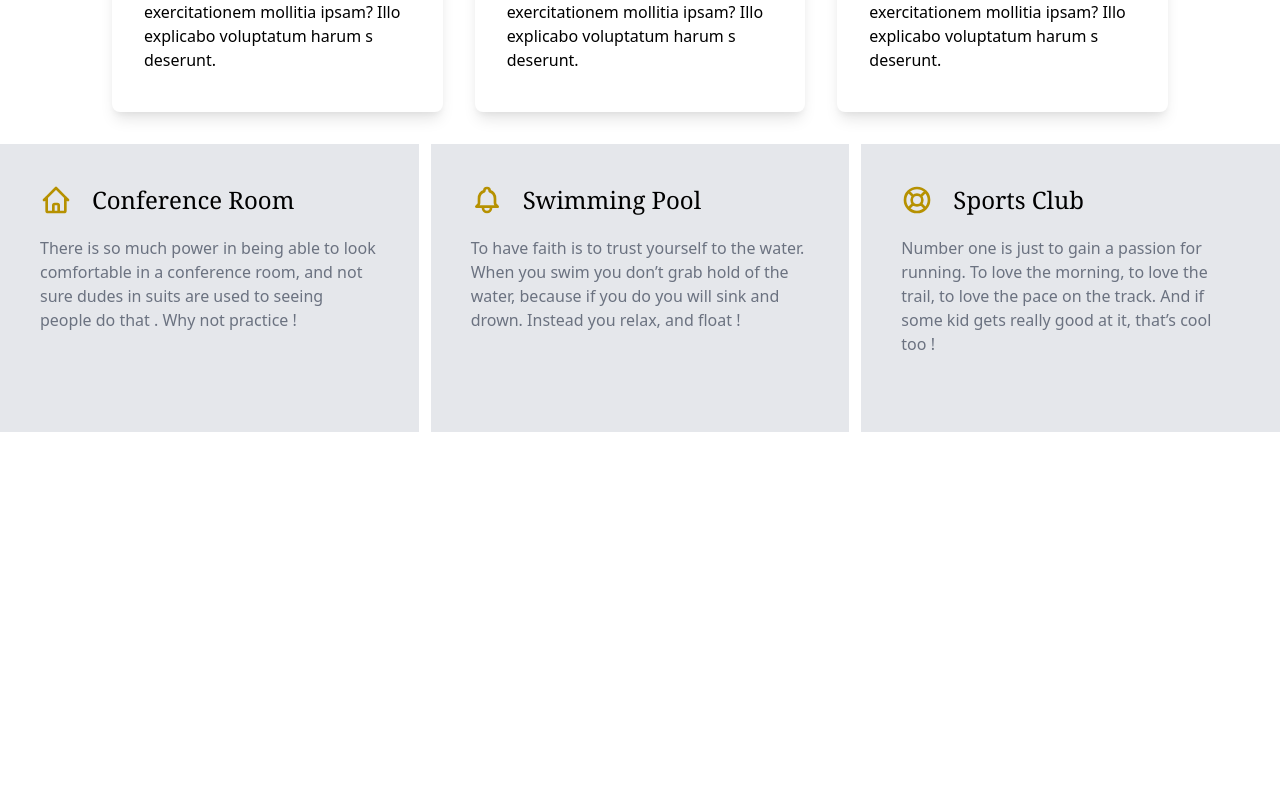
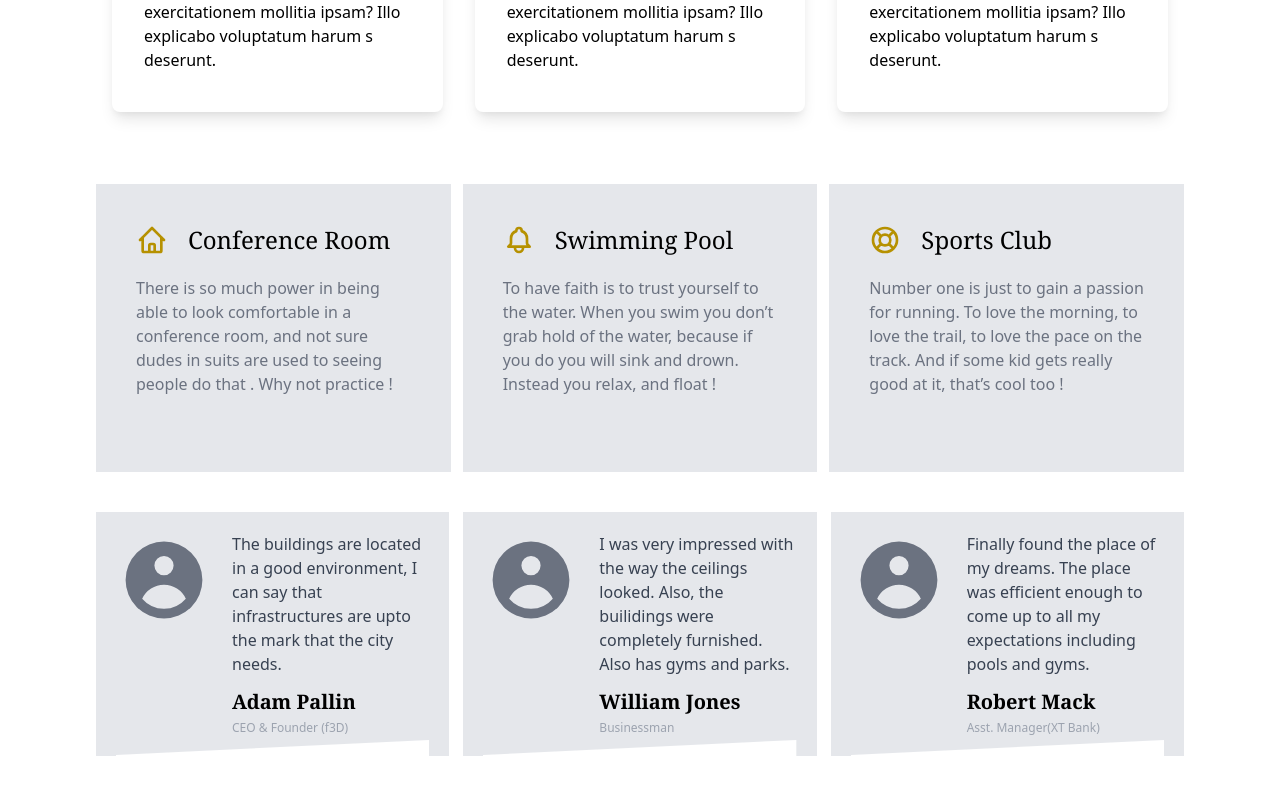
Before and after one commit to mitali453/Flat-Booking-Platfrom, a React (Create React App) app: page /searchResult in a window 1280 px wide. Shown: the part 1170-1964 px from the top of the page. Before the commit the page ends 1602 px from the top, so only its background shows below. Built offline with nearby package versions, Linux system fonts and the light colour scheme.

Commit message:
card used

```diff
--- a/src/Pages/SearchResultPage.tsx
+++ b/src/Pages/SearchResultPage.tsx
@@ -1,7 +1,8 @@
 import { FC, memo } from "react";
-import Card from "../Components/SeaPalaceComponents/SpecialFaciCard";
+import SpecialFaciCard from "../Components/SeaPalaceComponents/SpecialFaciCard";
 import ExRoomCard from "../Components/SeaPalaceComponents/ExRoomCard";
 import SeaPalaceHeader from "../Components/SeaPalaceComponents/SeaPalaceHeader";
+import UserReview1 from "../Components/SearchComponents/UserReview1";
 
 
 interface Props {
@@ -16,7 +17,17 @@ const SearchResultPage: FC<Props> = (props) => {
                 <ExRoomCard></ExRoomCard>
                 <ExRoomCard></ExRoomCard>
             </div>
-            <Card></Card>
+
+            <div className="md:mx-24 pt-10">
+                <SpecialFaciCard></SpecialFaciCard>
+            </div>
+
+
+            <div className="md:mx-24 pt-10 pb-20">
+                <UserReview1></UserReview1>
+            </div>
+
+
 
         </>
     );
```
